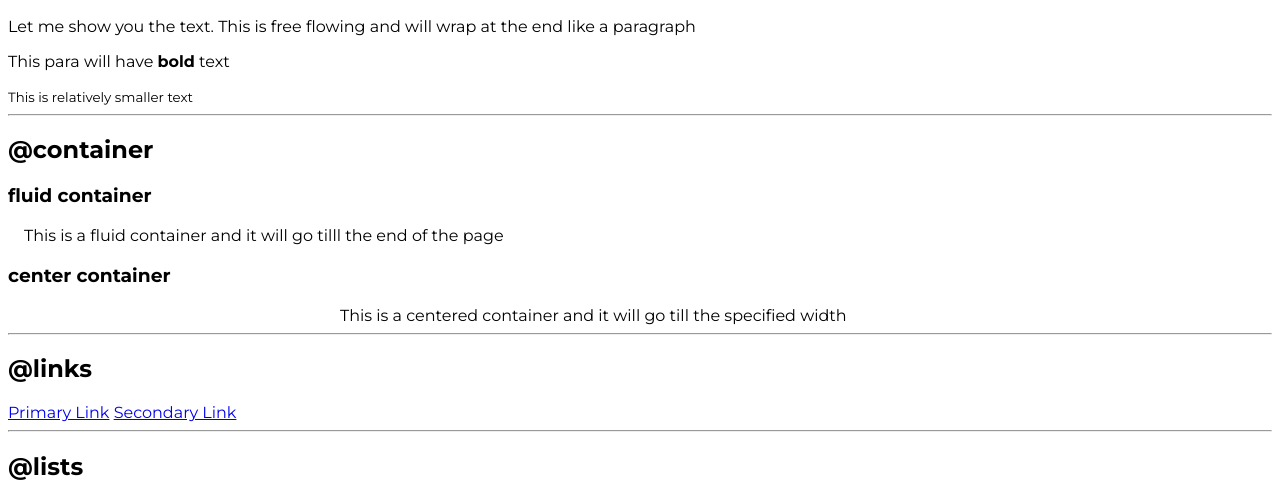
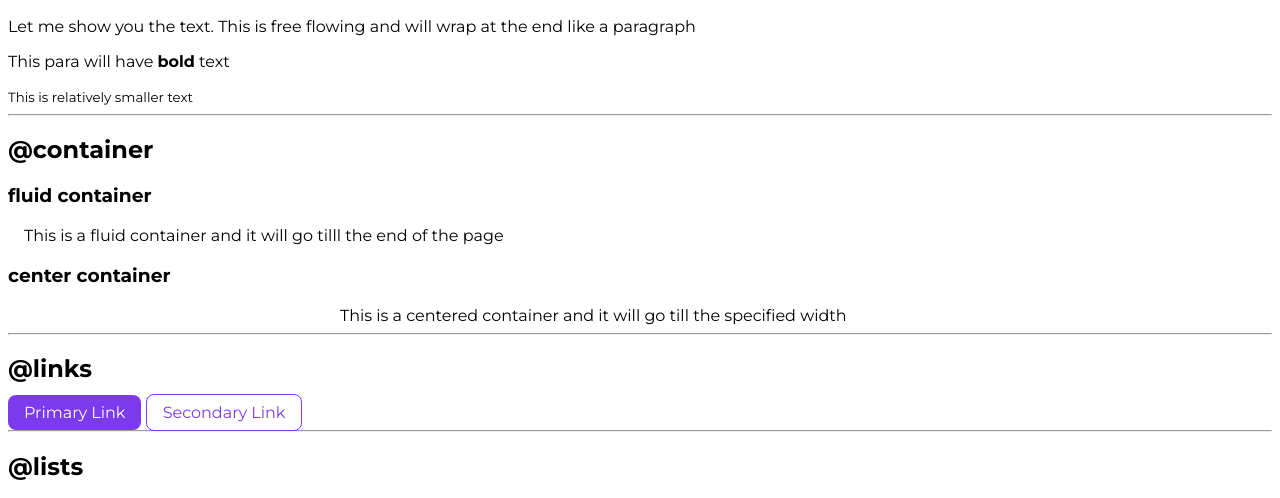
Before and after one commit to kushanksriraj/kushanksriraj-site, a plain HTML site: page index.html in a window 1280 px wide. Shown: the part 282-780 px from the top of the page. Drawn offline with Linux system fonts and the light colour scheme.

Commit message:
links updated

```diff
--- a/index.html
+++ b/index.html
@@ -29,7 +29,7 @@
     <h2>@container</h2>
 
     <h3>fluid container</h3>
-    <div class="container container-fluid">This is a fluid container and it will go tilll the end of the page</div>
+    <div class="container">This is a fluid container and it will go tilll the end of the page</div>
 
     <h3>center container</h3>
     <div class="container container-center">This is a centered container and it will go till the specified width</div>
@@ -38,8 +38,8 @@
 
     <h2>@links</h2>
 
-    <a href="/">Primary Link</a>
-    <a href="/">Secondary Link</a>
+    <a href="/" class="link link-primary">Primary Link</a>
+    <a href="/" class="link link-secondary">Secondary Link</a>
 
     <hr>
 
--- a/styles.css
+++ b/styles.css
@@ -1,17 +1,38 @@
 @import url('https://fonts.googleapis.com/css2?family=Montserrat:wght@400;700&display=swap');
+
+:root {
+    --primary-color: #7C3AED;
+}
 
 body {
     font-family: 'Montserrat', sans-serif;
 }
 
-/* container */
+/** container **/
 
 .container {
-    padding-left: 1rem;
-    padding-right: 1rem;
+    padding: 0rem 1rem;
 }
 
 .container-center {
  max-width: 600px;
  margin: auto;
 }
+
+/** links **/
+.link {
+    text-decoration: none;
+    padding: 0.5rem 1rem;
+}
+
+.link-primary {
+    background-color: var(--primary-color);
+    border-radius: 0.5rem;
+    color: white;
+}
+
+.link-secondary {
+    color: var(--primary-color);
+    border-radius: 0.5rem;
+    border: 1px solid var(--primary-color);
+}
```
